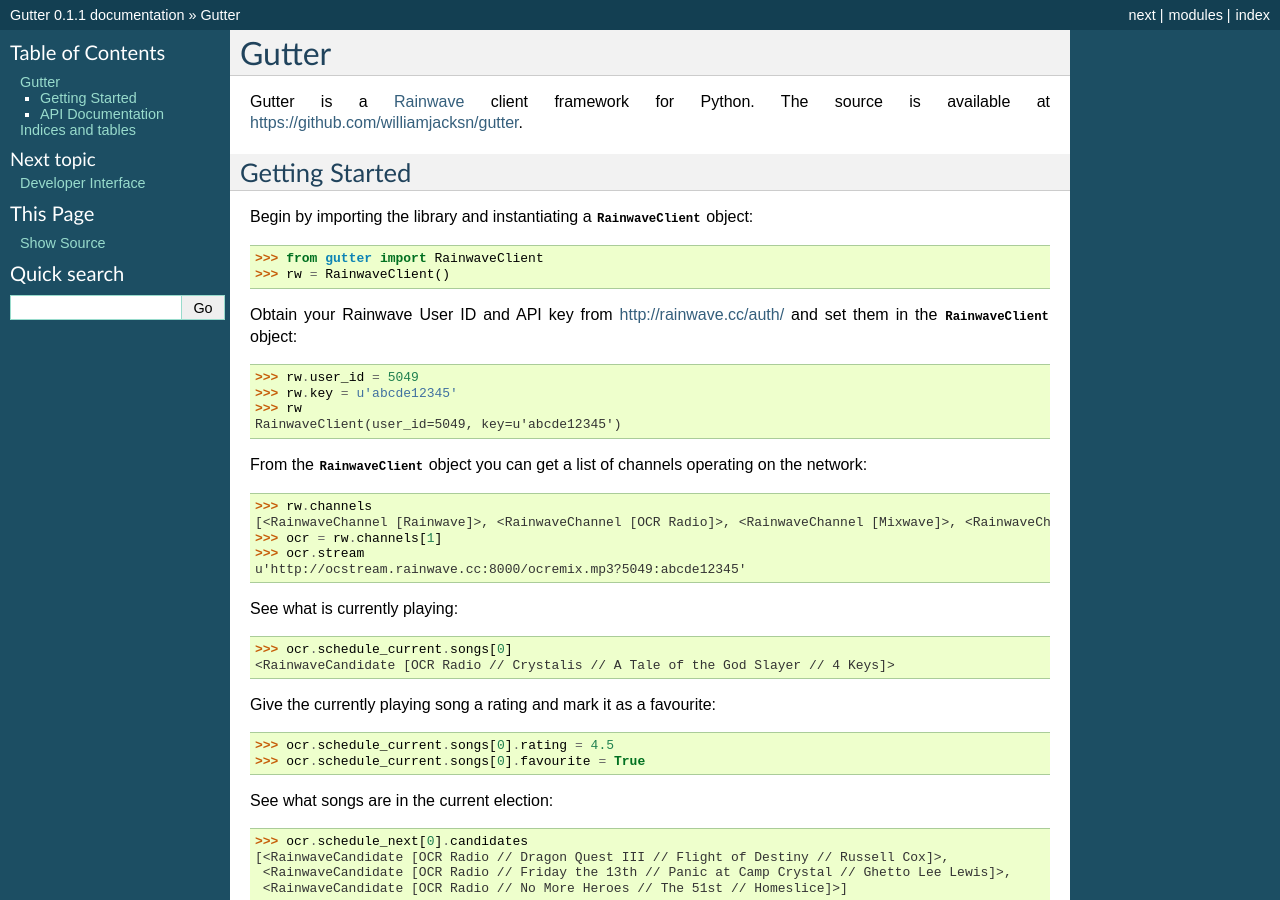
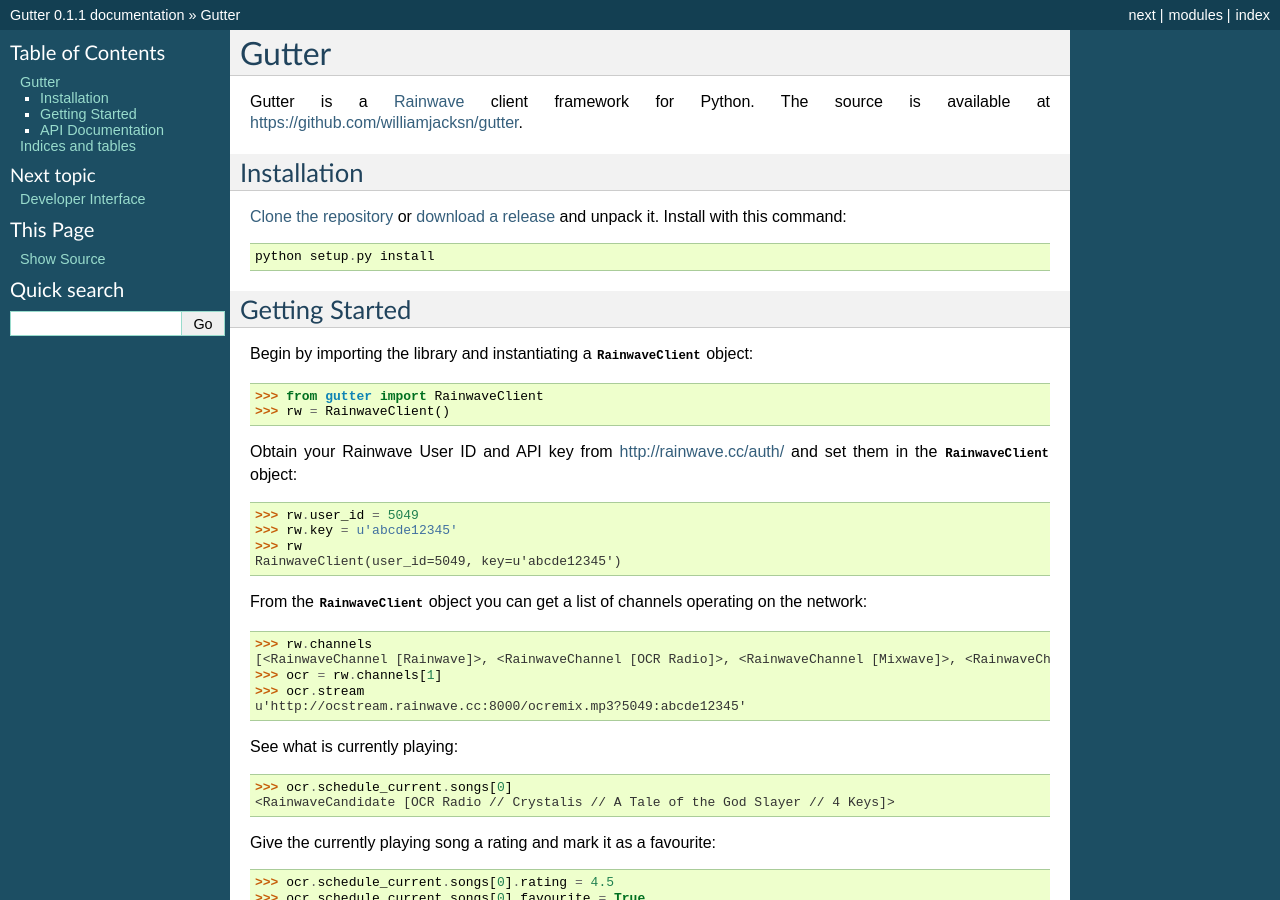
Before and after one commit to williamjacksn/python-rainwave-client, a Sphinx documentation site: the page built from docs/index.rst, in a window 1280 px wide and 900 px high. Built offline with Sphinx 7.4.7, drawn with Linux system fonts in a browser that asks for light colours.

Commit message:
Update installation documentation

```diff
--- a/README.rst
+++ b/README.rst
@@ -18,6 +18,9 @@
 Installation
 ------------
 
-Clone this repository and install with this command::
+Clone this repository or `download a release`_ and unpack it. Install with this
+command::
 
     python setup.py install
+
+.. _download a release: https://github.com/williamjacksn/gutter/releases
--- a/docs/index.rst
+++ b/docs/index.rst
@@ -6,26 +6,41 @@
 Gutter
 ======
 
-Gutter is a Rainwave_ client framework for Python. The source is available at https://github.com/williamjacksn/gutter.
+Gutter is a Rainwave_ client framework for Python. The source is available at
+https://github.com/williamjacksn/gutter.
 
 .. _Rainwave: http://rainwave.cc/
+
+Installation
+------------
+
+`Clone the repository`_ or `download a release`_ and unpack it. Install with
+this command::
+
+    python setup.py install
+
+.. _Clone the repository: https://github.com/williamjacksn/gutter
+.. _download a release: https://github.com/williamjacksn/gutter/releases
 
 Getting Started
 ---------------
 
-Begin by importing the library and instantiating a :class:`RainwaveClient` object::
+Begin by importing the library and instantiating a :class:`RainwaveClient`
+object::
 
     >>> from gutter import RainwaveClient
     >>> rw = RainwaveClient()
 
-Obtain your Rainwave User ID and API key from http://rainwave.cc/auth/ and set them in the :class:`RainwaveClient` object::
+Obtain your Rainwave User ID and API key from http://rainwave.cc/auth/ and set
+them in the :class:`RainwaveClient` object::
 
     >>> rw.user_id = 5049
     >>> rw.key = u'abcde12345'
     >>> rw
     RainwaveClient(user_id=5049, key=u'abcde12345')
 
-From the :class:`RainwaveClient` object you can get a list of channels operating on the network::
+From the :class:`RainwaveClient` object you can get a list of channels
+operating on the network::
 
     >>> rw.channels
     [<RainwaveChannel [Rainwave]>, <RainwaveChannel [OCR Radio]>, <RainwaveChannel [Mixwave]>, <RainwaveChannel [Bitwave]>, <RainwaveChannel [Omniwave]>]
```
